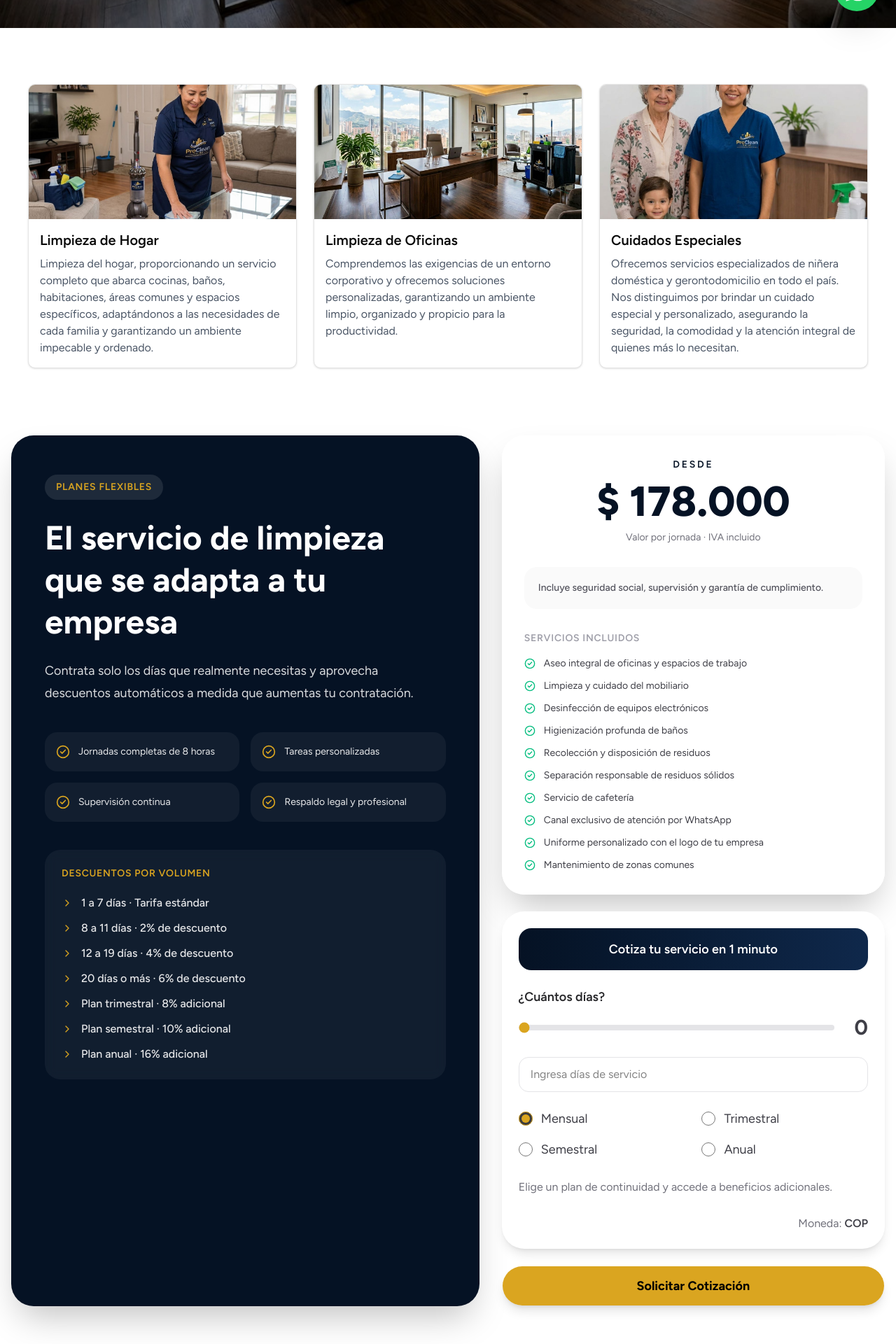
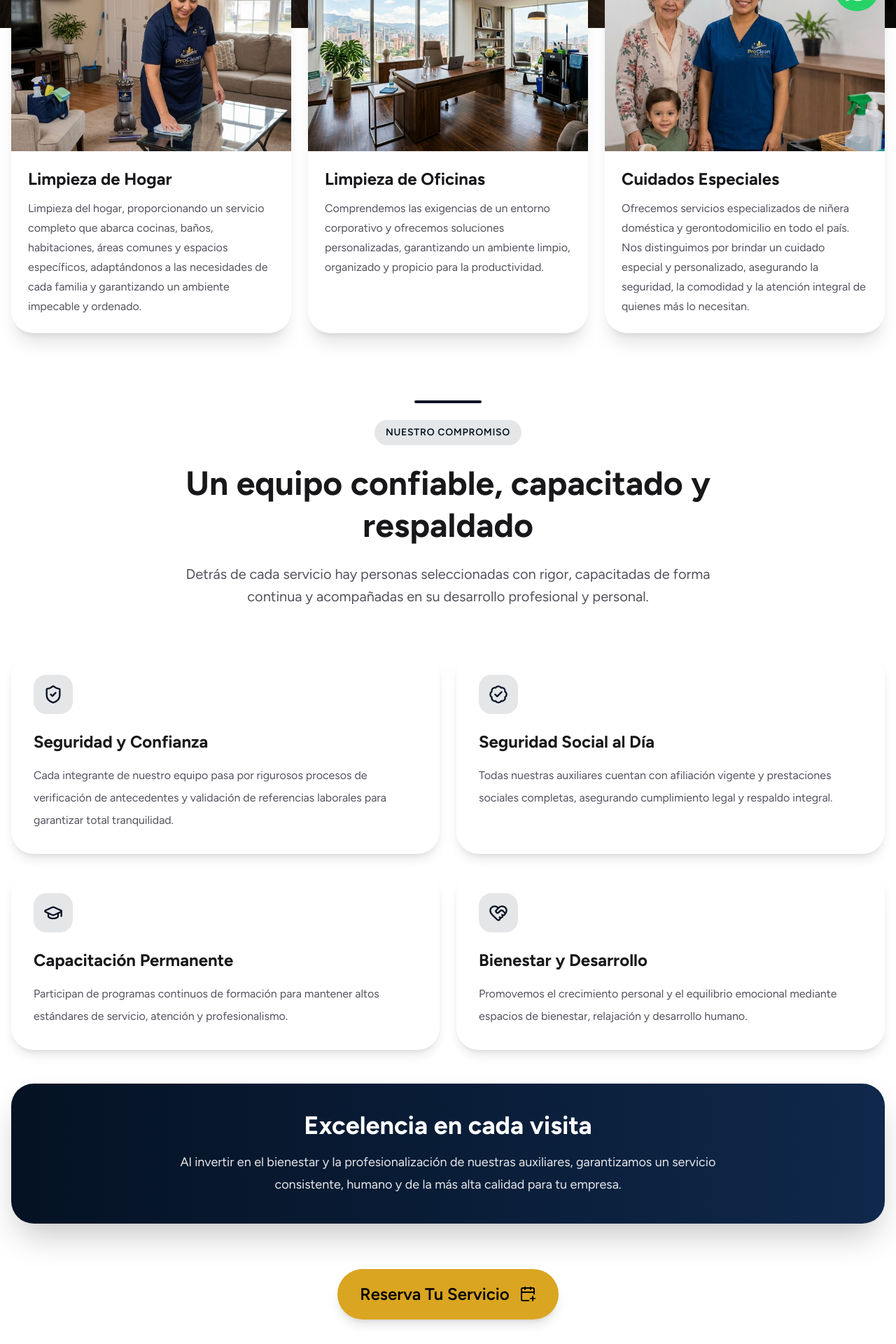
Before and after one commit to K3v1nD3V/ProClean-Prime, a Next.js app: page / in a window 1280 px wide. Shown: the part 760-2680 px from the top of the page at 70% size. Built offline with nearby package versions, Linux system fonts and the light colour scheme.

Commit message:
style(aboutServiceSection, servicesCards): improve aboutServiceSection  and services cards styles

```diff
--- a/src/app/page.tsx
+++ b/src/app/page.tsx
@@ -3,28 +3,28 @@ import Card from "@/components/shared/card";
 import PricingSection from "@/components/layout/pricingSection";
 import AboutServiceSection from "@/components/layout/aboutServiceSection";
 import Footer from "@/components/layout/footer";
-// import Image from "next/image";
+import Image from "next/image";
 const cardInfo = [
   {
     title: "Limpieza de Hogar",
     description:
       "Limpieza del hogar, proporcionando un servicio completo que abarca cocinas, baños, habitaciones, áreas comunes y espacios específicos, adaptándonos a las necesidades de cada familia y garantizando un ambiente impecable y ordenado.",
     imageUrl:
-      "images/services/limpieza-hogar.jpeg",
+      "/images/services/limpieza-hogar.jpeg",
   },
   {
     title: "Limpieza de Oficinas",
     description:
       "Comprendemos las exigencias de un entorno corporativo y ofrecemos soluciones personalizadas, garantizando un ambiente limpio, organizado y propicio para la productividad.",
     imageUrl:
-      "images/services/limpieza-oficina.jpeg",
+      "/images/services/limpieza-oficina.jpeg",
   },
   {
     title: "Cuidados Especiales",
     description:
       "Ofrecemos servicios especializados de niñera doméstica y gerontodomicilio en todo el país. Nos distinguimos por brindar un cuidado especial y personalizado, asegurando la seguridad, la comodidad y la atención integral de quienes más lo necesitan.",
     imageUrl:
-      "images/services/cuidados-especiales.jpeg",
+      "/images/services/cuidados-especiales.jpeg",
   },
 ];
 
@@ -33,37 +33,62 @@ export default function Home() {
     <>
       <Hero/>
 
-      {/* Seccion de tarjetas de servicios */}
-      <section className="mx-auto mt-20 flex max-w-7xl flex-wrap justify-center gap-6 px-4">
+      {/* Sección de servicios destacada */}
+      <section className="relative z-20 mx-auto -mt-32 max-w-7xl px-4">
+          {/* Encabezado */}
+          {/* <div className="mx-auto max-w-3xl text-center">
+            <span className="inline-block rounded-full bg-white px-4 py-2 text-sm font-semibold uppercase tracking-wider text-primary shadow-md">
+              Nuestros Servicios
+            </span>
+
+            <h2 className="mt-6 text-4xl font-bold leading-tight text-zinc-900 md:text-5xl">
+              Soluciones diseñadas para cada necesidad
+            </h2>
+
+            <p className="mt-4 text-lg leading-8 text-zinc-600">
+              Ofrecemos servicios especializados para hogares, oficinas y cuidados
+              personalizados, con personal confiable y altos estándares de calidad.
+            </p>
+          </div> */}
+
+          {/* Tarjetas */}
+          <div className="mt-12 grid gap-6 md:grid-cols-2 lg:grid-cols-3">
             {cardInfo.map((card) => (
               <Card
                 key={card.title}
-            className="w-full max-w-sm overflow-hidden"
+                className="group overflow-hidden rounded-[2rem] border-0 bg-white shadow-xl transition-all duration-300 hover:-translate-y-2 hover:shadow-2xl"
               >
-            <img
+                {/* Imagen */}
+                <div className="relative h-64 overflow-hidden">
+                  <Image
                     src={card.imageUrl}
                     alt={card.title}
-              className="h-48 w-full object-cover"
+                    fill
+                    className="object-cover transition-transform duration-500 group-hover:scale-105"
                   />
+                </div>
 
-            <div className="p-4">
-              <h3 className="text-xl font-semibold">
+                {/* Contenido */}
+                <div className="p-6">
+                  <h3 className="text-2xl font-bold text-zinc-900">
                     {card.title}
                   </h3>
 
-              <p className="mt-2 text-gray-600">
+                  <p className="mt-3 leading-7 text-zinc-600">
                     {card.description}
                   </p>
                 </div>
               </Card>
             ))}
+          </div>
       </section>
+
+      {/* Seccion sobre servicios */}
+      <AboutServiceSection/>
 
      {/*Seccion de precios y beneficios */}
       <PricingSection/>
 
-      {/* Seccion sobre servicios */}
-      <AboutServiceSection/>
 
       {/* Seccion de contacto */}
       <Footer/>
--- a/src/components/layout/aboutServiceSection.tsx
+++ b/src/components/layout/aboutServiceSection.tsx
@@ -1,115 +1,111 @@
-import { CalendarPlus } from "lucide-react";
+import {
+  ShieldCheck,
+  BadgeCheck,
+  GraduationCap,
+  HeartHandshake,
+  CalendarPlus,
+} from "lucide-react";
+
+import Card from "@/components/shared/card";
 import { Button } from "@/components/ui/button";
+
+const pillars = [
+  {
+    icon: ShieldCheck,
+    title: "Seguridad y Confianza",
+    description:
+      "Cada integrante de nuestro equipo pasa por rigurosos procesos de verificación de antecedentes y validación de referencias laborales para garantizar total tranquilidad.",
+  },
+  {
+    icon: BadgeCheck,
+    title: "Seguridad Social al Día",
+    description:
+      "Todas nuestras auxiliares cuentan con afiliación vigente y prestaciones sociales completas, asegurando cumplimiento legal y respaldo integral.",
+  },
+  {
+    icon: GraduationCap,
+    title: "Capacitación Permanente",
+    description:
+      "Participan de programas continuos de formación para mantener altos estándares de servicio, atención y profesionalismo.",
+  },
+  {
+    icon: HeartHandshake,
+    title: "Bienestar y Desarrollo",
+    description:
+      "Promovemos el crecimiento personal y el equilibrio emocional mediante espacios de bienestar, relajación y desarrollo humano.",
+  },
+];
 
 export default function AboutServiceSection() {
   return (
-    <section className="mx-auto max-w-5xl px-4 py-24">
-      {/* Línea decorativa */}
-      <div className="mx-auto h-1 w-24 rounded-full bg-primary" />
+    <section className="mx-auto max-w-7xl px-4 py-24">
+      {/* Encabezado */}
+      <div className="mx-auto max-w-3xl text-center">
+        <div className="mx-auto h-1 w-24 rounded-full bg-primary" />
 
-      {/* Contenido */}
-      <div className="mx-auto mt-12 max-w-4xl space-y-8 text-center text-xs leading-relaxed text-zinc-700 md:text-2xl md:leading-loose">
-        <p>
-          Transformamos el concepto de{" "}
-          <strong className="font-bold text-zinc-900">
-            aseo para empresas
-          </strong>{" "}
-          con un enfoque práctico y flexible.
+        <span className="mt-6 inline-block rounded-full bg-primary/10 px-4 py-2 text-sm font-semibold uppercase tracking-wider text-primary">
+          Nuestro Compromiso
+        </span>
+
+        <h2 className="mt-6 text-4xl font-bold leading-tight text-zinc-900 md:text-5xl">
+          Un equipo confiable, capacitado y respaldado
+        </h2>
+
+        <p className="mt-6 text-lg leading-8 text-zinc-600 md:text-xl">
+          Detrás de cada servicio hay personas seleccionadas con rigor,
+          capacitadas de forma continua y acompañadas en su desarrollo
+          profesional y personal.
         </p>
+      </div>
 
-        <p>
-          Nuestro servicio está pensado para oficinas y espacios corporativos
-          que requieren limpieza regular sin necesidad de contratar personal de
-          planta.
-        </p>
+      {/* Grid de beneficios */}
+      <div className="mt-16 grid gap-6 md:grid-cols-2">
+        {pillars.map((pillar) => {
+          const Icon = pillar.icon;
 
-        <p>
-          Puedes programar los días que necesites y nosotros nos encargamos del
-          resto: desde la{" "}
-          <strong className="font-bold text-zinc-900">
-            limpieza del mobiliario
-          </strong>{" "}
-          hasta el{" "}
-          <strong className="font-bold text-zinc-900">
-            mantenimiento de áreas comunes, baños y zonas de cafetería
-          </strong>
-          .
-        </p>
+          return (
+            <Card
+              key={pillar.title}
+              className="group rounded-[2rem] border-0 bg-white p-8 shadow-lg transition-all duration-300 hover:-translate-y-1 hover:shadow-2xl"
+            >
+              <div className="flex h-14 w-14 items-center justify-center rounded-2xl bg-primary/10 text-primary transition-colors group-hover:bg-primary group-hover:text-white">
+                <Icon className="h-7 w-7" />
+              </div>
 
-        <p>
-          <strong className="font-bold text-zinc-900">
-            Experiencia confiable:
-          </strong>{" "}
-          trabajamos con{" "}
-          <strong className="font-bold text-zinc-900">
-            auxiliares de confianza
-          </strong>{" "}
-          uniformados con el{" "}
-          <strong className="font-bold text-zinc-900">
-            logo de tu empresa
-          </strong>{" "}
-          para reforzar tu{" "}
-          <strong className="font-bold text-zinc-900">
-            imagen corporativa
-          </strong>
-          .
-        </p>
+              <h3 className="mt-6 text-2xl font-bold text-zinc-900">
+                {pillar.title}
+              </h3>
 
-        <p>
-          <strong className="font-bold text-zinc-900">
-            Horarios flexibles y continuidad asegurada:
-          </strong>{" "}
-          tu misma auxiliar, los mismos estándares.
-        </p>
+              <p className="mt-4 leading-8 text-zinc-600">
+                {pillar.description}
+              </p>
+            </Card>
+          );
+        })}
+      </div>
 
-        <p>
-          <strong className="font-bold text-zinc-900">
-            Cobertura integral:
-          </strong>{" "}
-          limpieza de mobiliario, dispositivos electrónicos, baños, áreas de{" "}
-          <strong className="font-bold text-zinc-900">
-            cafetería
-          </strong>{" "}
-          y pasillos.
-        </p>
+      {/* Bloque destacado */}
+      <div className="mt-12 rounded-[2rem] bg-gradient-to-r from-primary to-primary-lighter px-8 py-10 text-center text-white shadow-2xl md:px-12">
+        <h3 className="text-3xl font-bold md:text-4xl">
+          Excelencia en cada visita
+        </h3>
 
-        <p>
-          <strong className="font-bold text-zinc-900">
-            Gestión ambiental:
-          </strong>{" "}
-          manejo de residuos sólidos, clasificación de residuos y recolección de
-          basura según normas locales.
-        </p>
-
-        <p>
-          <strong className="font-bold text-zinc-900">
-            Servicios adicionales:
-          </strong>{" "}
-          diligencias y compras externas, servicio urgente, servicio domingos y
-          festivos, limpieza nocturna y horas extra.
-        </p>
-
-        <p>
-          <strong className="font-bold text-zinc-900">
-            Beneficio económico:
-          </strong>{" "}
-          descuentos por volumen para contratos &gt; 12 días al mes,
-          manteniendo siempre una{" "}
-          <strong className="font-bold text-zinc-900">
-            tarifa competitiva
-          </strong>
-          .
+        <p className="mx-auto mt-4 max-w-3xl text-lg leading-8 text-white/90">
+          Al invertir en el bienestar y la profesionalización de nuestras
+          auxiliares, garantizamos un servicio consistente, humano y de la más
+          alta calidad para tu empresa.
         </p>
       </div>
 
       {/* CTA */}
       <div className="mt-16 flex justify-center">
-        <Button variant={"cta"} className="px-8 py-9 text-2xl font-semibold">
-                Reserva Tu Servicio
-                <CalendarPlus
-                    className="ml-2 h-6! w-6!"
-                />
-            </Button>
+        <Button
+          variant="cta"
+          className="px-8 py-9 text-2xl font-semibold shadow-lg"
+        >
+          Reserva Tu Servicio
+          <CalendarPlus className="ml-2 h-6! w-6!" />
+        </Button>
       </div>
     </section>
   );
--- a/src/components/layout/footer.tsx
+++ b/src/components/layout/footer.tsx
@@ -207,15 +207,15 @@ export default function Footer() {
                     {/* Firma en color CTA */}
                     <path
                     d="M164.3,128.41c101.73-5.92,89.39,73.71,59.77,142.34-17.36,40.79-39.52,79.62-67.06,114.41-7.32,8.88-24.16,29.81-35.3,30.65-11.45-.17-5.56-23.47-3.72-30.11,6.9-22.55,18.54-43.31,30.81-63.32,20.52-32.82,44.86-63.25,71.16-91.61,30.05-32.5,61.85-63.37,95.95-91.64,17.17-14.11,34.98-27.47,54.2-38.76,15.14-8.53,34.29-18.43,52.15-17.5,11.7,1.33,16.85,13.59,19.04,23.62,3.63,16.37,3.76,33.24,5.17,49.74,.96,10.74,1.81,21.83,5.39,31.98,2.54,7.33,7.75,13.81,16.19,13.01,7.98-.69,15.15-5.1,21.84-9.42,4.55-3.04,8.91-6.39,13.11-9.9,8.45-7.03,16.45-14.63,24.27-22.41l.43,.41c-11.21,12.18-22.96,24.14-36.37,33.97-15.5,11.34-34.29,18.31-43.1-4.27-4.05-10.62-5.26-21.83-6.39-32.97-1.67-16.4-2.07-32.9-5.85-48.86-2.12-8.06-5.36-17.87-14.41-19.01l-1.7-.09-1.92,.09c-59.98,5.65-175.12,122.89-216.97,169.49-18.25,20.52-35.3,42.32-50.32,65.32-11.72,18.54-22.8,37.81-29.67,58.72-1.12,3.52-2.48,8.19-3.08,11.89-7.51,43.56,26.9,1.85,36.49-11.06,19.79-26.34,36.39-55.02,50.98-84.53,9.61-19.72,18.74-39.76,25.63-60.59,14.07-42.18,20.82-93.72-33.97-105.96-10.7-2.44-21.76-3.06-32.72-3.04l-.02-.59h0Z"
-                    className="fill-[rgb(var(--cta))]"
+                    className="fill-cta"
                     />
                     <path
                     d="M5.86,293.03c8.71,56.15,147.95-74.47,167-90.27,9-7.89,17.97-15.98,27.72-22.94,57.21-42.81,115.82-85.79,179.43-118.61,31.86-15.86,65.65-31.2,101.73-32.68-36.02,1.85-69.58,17.51-101.22,33.67-65.81,34.82-126.01,80.55-185.02,125.71-43.11,36.95-83.77,77.39-132.02,107.87-5.14,3.17-10.4,6.18-15.87,8.87-8.3,3.97-17.22,7.8-26.73,8.05C8.99,313.01,1.92,305.43,0,294.04l5.86-1.01h0Z"
-                    className="fill-[rgb(var(--cta))]"
+                    className="fill-cta"
                     />
                     <path
                     d="M251.54,204.61c-29.48,45.91-54.97,97.26-58.67,152.44-.75,19.26,1.44,40.48,13.98,55.92,20.98,24.66,60.82,18.31,88.65,10.5,30.95-8.65,57.84-28.35,78.31-52.83,6.89-8.19,13.1-16.97,18.49-26.23,5.35-9.23,10.16-18.98,12.74-29.36,2.17-10.15,1.71-16.42-10.65-12.11-2.55,.86-5.02,1.94-7.46,3.09,2.38-1.26,4.81-2.46,7.33-3.45,3.53-1.23,9.04-3.44,11.67,.46,3.55,7.01-1.81,20.85-4.5,27.85-14.88,34.96-41.26,65.45-74.37,84.36-19.13,10.74-40.57,16.89-62.33,19.36-19.57,2.05-42.12,.27-57.28-13.87-16.09-15.15-19.84-38.69-19.16-59.82,2.76-56.81,30.9-110.75,63.23-156.31h0Z"
-                    className="fill-[rgb(var(--cta))]"
+                    className="fill-cta"
                 />
             </svg>
             </a>
--- a/src/components/layout/pricingSection.tsx
+++ b/src/components/layout/pricingSection.tsx
@@ -103,7 +103,6 @@ function calcularCotizacion(days: number, plan: string) {
         brutalPrice > 0
             ? Math.round((totalDiscountAmount / brutalPrice) * 100) / 100
             : 0;
-    console.log(planDiscount)
     return {
         // Precios
         brutal: brutalPrice,
```
Lines whose indentation alone changed are shown as unchanged.
